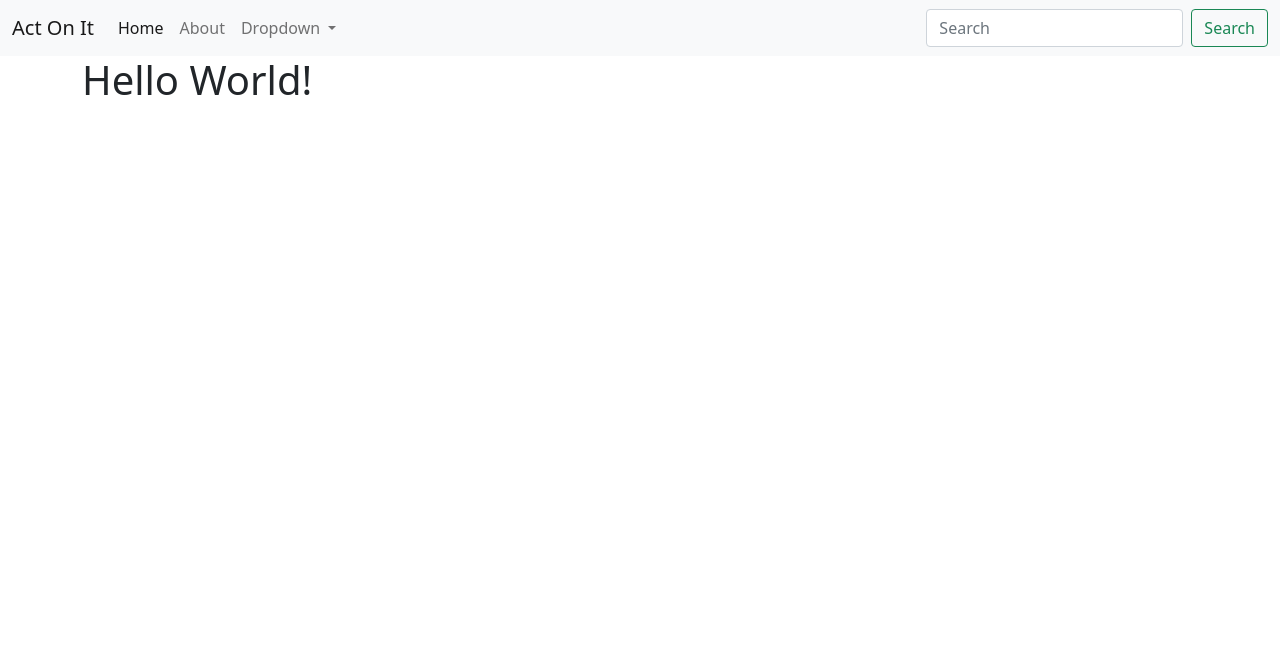
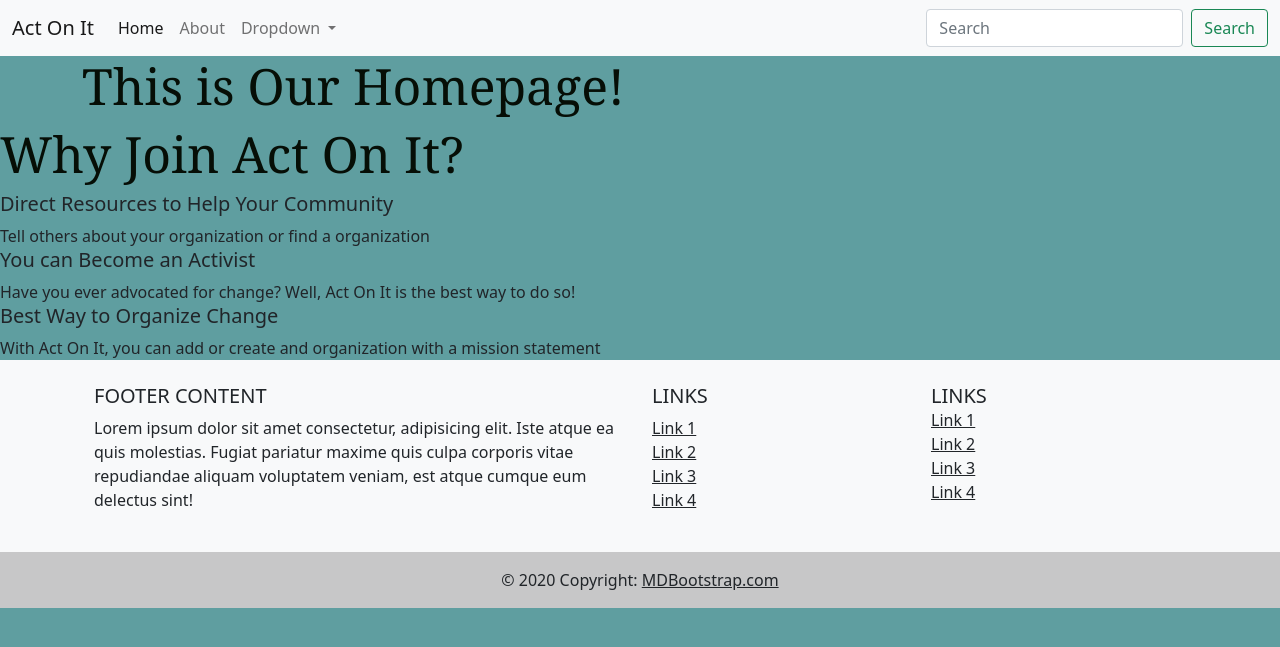
Before and after one commit to TTShack/TTShack, a Flask app: page / in a window 1280 px wide. Shown: the top 647 px of the page. Run offline with Flask 2, Linux system fonts and the light colour scheme.

Commit message:
initial commit - base of webpage

```diff
--- a/socialwebapp/app.py
+++ b/socialwebapp/app.py
@@ -4,7 +4,8 @@ app = Flask(__name__)  #creates an instance of flask
 
 @app.route('/')
 def index():
-    return render_template("index.html") #renders template from template folder
+    title = "Act On It!"
+    return render_template("index.html", title=title) #renders template from template folder
 
 @app.route('/about')
 def about():
--- /dev/null
+++ b/socialwebapp/static/style.css
@@ -0,0 +1,9 @@
+h1{
+    color: rgb(6, 14, 6);
+    font-size: 50px;
+    font-family: Cambria, Cochin, Georgia, Times, 'Times New Roman', serif;
+}
+
+body{
+    background: cadetblue;
+}
--- /dev/null
+++ b/socialwebapp/templates/base.html
@@ -0,0 +1,129 @@
+
+<!doctype html>
+<html lang="en">
+  <head>
+    <!-- Required meta tags -->
+    <meta charset="utf-8">
+    <meta name="viewport" content="width=device-width, initial-scale=1">
+
+    <!-- Bootstrap CSS !!dont delete this!! -->
+    <link href="https://cdn.jsdelivr.net/npm/bootstrap@5.0.0-beta1/dist/css/bootstrap.min.css" rel="stylesheet" integrity="sha384-giJF6kkoqNQ00vy+HMDP7azOuL0xtbfIcaT9wjKHr8RbDVddVHyTfAAsrekwKmP1" crossorigin="anonymous">
+    <link href="static/style.css" rel="stylesheet">
+
+
+    <title>Act On It</title>
+  </head>
+  <body>
+  <nav class="navbar navbar-expand-lg navbar-light bg-light">
+  <div class="container-fluid">
+    <a class="navbar-brand" href="/">Act On It</a>
+    <button class="navbar-toggler" type="button" data-bs-toggle="collapse" data-bs-target="#navbarSupportedContent" aria-controls="navbarSupportedContent" aria-expanded="false" aria-label="Toggle navigation">
+      <span class="navbar-toggler-icon"></span>
+    </button>
+    <div class="collapse navbar-collapse" id="navbarSupportedContent">
+      <ul class="navbar-nav me-auto mb-2 mb-lg-0">
+        <li class="nav-item">
+          <a class="nav-link active" aria-current="page" href="/">Home</a>
+        </li>
+        <li class="nav-item">
+          <a class="nav-link" href="/about">About</a>
+        </li>
+        <li class="nav-item dropdown">
+          <a class="nav-link dropdown-toggle" href="#" id="navbarDropdown" role="button" data-bs-toggle="dropdown" aria-expanded="false">
+            Dropdown
+          </a>
+          <ul class="dropdown-menu" aria-labelledby="navbarDropdown">
+            <li><a class="dropdown-item" href="#">Add Your Organization</a></li>
+            <li><a class="dropdown-item" href="#">Join An Organization</a></li>
+            <li><hr class="dropdown-divider"></li>
+            <li><a class="dropdown-item" href="#">Create An Organization</a></li>
+          </ul>
+        </li>
+      </ul>
+      <form class="d-flex">
+        <input class="form-control me-2" type="search" placeholder="Search" aria-label="Search">
+        <button class="btn btn-outline-success" type="submit">Search</button>
+      </form>
+    </div>
+  </div>
+</nav>
+
+
+{% block content %}
+
+{% endblock %}
+
+
+
+<!-- Footer -->
+<footer class="bg-light text-center text-lg-start">
+  <!-- Grid container -->
+  <div class="container p-4">
+    <!--Grid row-->
+    <div class="row">
+      <!--Grid column-->
+      <div class="col-lg-6 col-md-12 mb-4 mb-md-0">
+        <h5 class="text-uppercase">Footer Content</h5>
+
+        <p>
+          Lorem ipsum dolor sit amet consectetur, adipisicing elit. Iste atque ea quis
+          molestias. Fugiat pariatur maxime quis culpa corporis vitae repudiandae aliquam
+          voluptatem veniam, est atque cumque eum delectus sint!
+        </p>
+      </div>
+      <!--Grid column-->
+
+      <!--Grid column-->
+      <div class="col-lg-3 col-md-6 mb-4 mb-md-0">
+        <h5 class="text-uppercase">Links</h5>
+
+        <ul class="list-unstyled mb-0">
+          <li>
+            <a href="#!" class="text-dark">Link 1</a>
+          </li>
+          <li>
+            <a href="#!" class="text-dark">Link 2</a>
+          </li>
+          <li>
+            <a href="#!" class="text-dark">Link 3</a>
+          </li>
+          <li>
+            <a href="#!" class="text-dark">Link 4</a>
+          </li>
+        </ul>
+      </div>
+      <!--Grid column-->
+
+      <!--Grid column-->
+      <div class="col-lg-3 col-md-6 mb-4 mb-md-0">
+        <h5 class="text-uppercase mb-0">Links</h5>
+
+        <ul class="list-unstyled">
+          <li>
+            <a href="#!" class="text-dark">Link 1</a>
+          </li>
+          <li>
+            <a href="#!" class="text-dark">Link 2</a>
+          </li>
+          <li>
+            <a href="#!" class="text-dark">Link 3</a>
+          </li>
+          <li>
+            <a href="#!" class="text-dark">Link 4</a>
+          </li>
+        </ul>
+      </div>
+      <!--Grid column-->
+    </div>
+    <!--Grid row-->
+  </div>
+  <!-- Grid container -->
+
+  <!-- Copyright -->
+  <div class="text-center p-3" style="background-color: rgba(0, 0, 0, 0.2)">
+    © 2020 Copyright:
+    <a class="text-dark" href="https://mdbootstrap.com/">MDBootstrap.com</a>
+  </div>
+  <!-- Copyright -->
+</footer>
+<!-- Footer -->
--- a/socialwebapp/templates/index.html
+++ b/socialwebapp/templates/index.html
@@ -1,63 +1,33 @@
-<!doctype html>
-<html lang="en">
-  <head>
-    <!-- Required meta tags -->
-    <meta charset="utf-8">
-    <meta name="viewport" content="width=device-width, initial-scale=1">
+{% extends 'base.html' %}
 
-    <!-- Bootstrap CSS -->
-    <link href="https://cdn.jsdelivr.net/npm/bootstrap@5.0.0-beta1/dist/css/bootstrap.min.css" rel="stylesheet" integrity="sha384-giJF6kkoqNQ00vy+HMDP7azOuL0xtbfIcaT9wjKHr8RbDVddVHyTfAAsrekwKmP1" crossorigin="anonymous">
-
-    <title>Hello World!</title>
-  </head>
-  <body>
-  <nav class="navbar navbar-expand-lg navbar-light bg-light">
-  <div class="container-fluid">
-    <a class="navbar-brand" href="#">Act On It</a>
-    <button class="navbar-toggler" type="button" data-bs-toggle="collapse" data-bs-target="#navbarSupportedContent" aria-controls="navbarSupportedContent" aria-expanded="false" aria-label="Toggle navigation">
-      <span class="navbar-toggler-icon"></span>
-    </button>
-    <div class="collapse navbar-collapse" id="navbarSupportedContent">
-      <ul class="navbar-nav me-auto mb-2 mb-lg-0">
-        <li class="nav-item">
-          <a class="nav-link active" aria-current="page" href="/">Home</a>
-        </li>
-        <li class="nav-item">
-          <a class="nav-link" href="/about">About</a>
-        </li>
-        <li class="nav-item dropdown">
-          <a class="nav-link dropdown-toggle" href="#" id="navbarDropdown" role="button" data-bs-toggle="dropdown" aria-expanded="false">
-            Dropdown
-          </a>
-          <ul class="dropdown-menu" aria-labelledby="navbarDropdown">
-            <li><a class="dropdown-item" href="#">Action</a></li>
-            <li><a class="dropdown-item" href="#">Another action</a></li>
-            <li><hr class="dropdown-divider"></li>
-            <li><a class="dropdown-item" href="#">Something else here</a></li>
-          </ul>
-        </li>
-      </ul>
-      <form class="d-flex">
-        <input class="form-control me-2" type="search" placeholder="Search" aria-label="Search">
-        <button class="btn btn-outline-success" type="submit">Search</button>
-      </form>
-    </div>
-  </div>
-</nav>
-
+{% block content %}
 
     <div class="container">
-        <h1>Hello World!</h1>
+        <h1>This is Our Homepage!</h1>
     </div>
     <!-- Optional JavaScript; choose one of the two! -->
 
     <!-- Option 1: Bootstrap Bundle with Popper -->
     <script src="https://cdn.jsdelivr.net/npm/bootstrap@5.0.0-beta1/dist/js/bootstrap.bundle.min.js" integrity="sha384-ygbV9kiqUc6oa4msXn9868pTtWMgiQaeYH7/t7LECLbyPA2x65Kgf80OJFdroafW" crossorigin="anonymous"></script>
-
+    <link href="static/style.css" rel="stylesheet">
     <!-- Option 2: Separate Popper and Bootstrap JS -->
     <!--
     <script src="https://cdn.jsdelivr.net/npm/@popperjs/core@2.5.4/dist/umd/popper.min.js" integrity="sha384-q2kxQ16AaE6UbzuKqyBE9/u/KzioAlnx2maXQHiDX9d4/zp8Ok3f+M7DPm+Ib6IU" crossorigin="anonymous"></script>
     <script src="https://cdn.jsdelivr.net/npm/bootstrap@5.0.0-beta1/dist/js/bootstrap.min.js" integrity="sha384-pQQkAEnwaBkjpqZ8RU1fF1AKtTcHJwFl3pblpTlHXybJjHpMYo79HY3hIi4NKxyj" crossorigin="anonymous"></script>
     -->
-  </body>
-</html>
+    <div class="container-21SHbu">
+      <div class="row-3wW-Fx"><h1 class="h1-1JG5Bw title-2cooEY fullRow-2MnOjL">Why Join Act On It?</h1></div>
+        <div class="row-3wW-Fx values-ylLP_g">
+          <div class="value-1Iid94 fullRow-2MnOjL"><h5 class="h5-2BAJXL valueHeading-2FSFOX">Direct Resources to Help Your Community</h5>
+            <div class="text-3U-SDd textMedium-1DcD2z valueText-3luHFZ">Tell others about your organization or find a organization</div>
+          </div>
+          <div class="value-1Iid94 fullRow-2MnOjL"><h5 class="h5-2BAJXL valueHeading-2FSFOX">You can Become an Activist</h5>
+            <div class="text-3U-SDd textMedium-1DcD2z valueText-3luHFZ">Have you ever advocated for change? Well, Act On It is the best way to do so!</div>
+          </div>
+          <div class="value-1Iid94 fullRow-2MnOjL"><h5 class="h5-2BAJXL valueHeading-2FSFOX">Best Way to Organize Change</h5>
+            <div class="text-3U-SDd textMedium-1DcD2z valueText-3luHFZ">With Act On It, you can add or create and organization with a mission statement</div>
+            </div>
+          </div>
+        </div>
+
+{% endblock %}
```
Also changed, not shown: socialwebapp/templates/about.html (+6 -50 lines).
